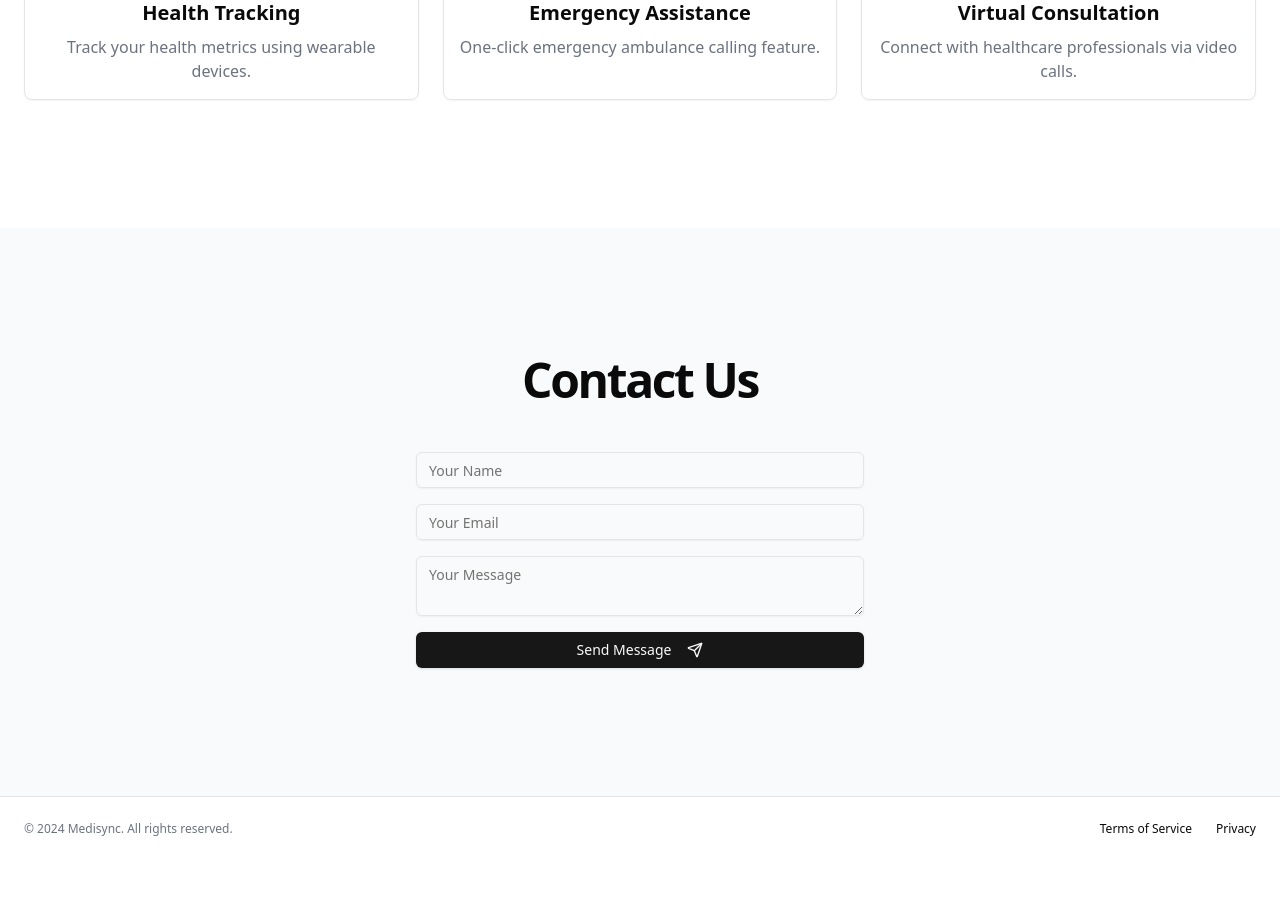
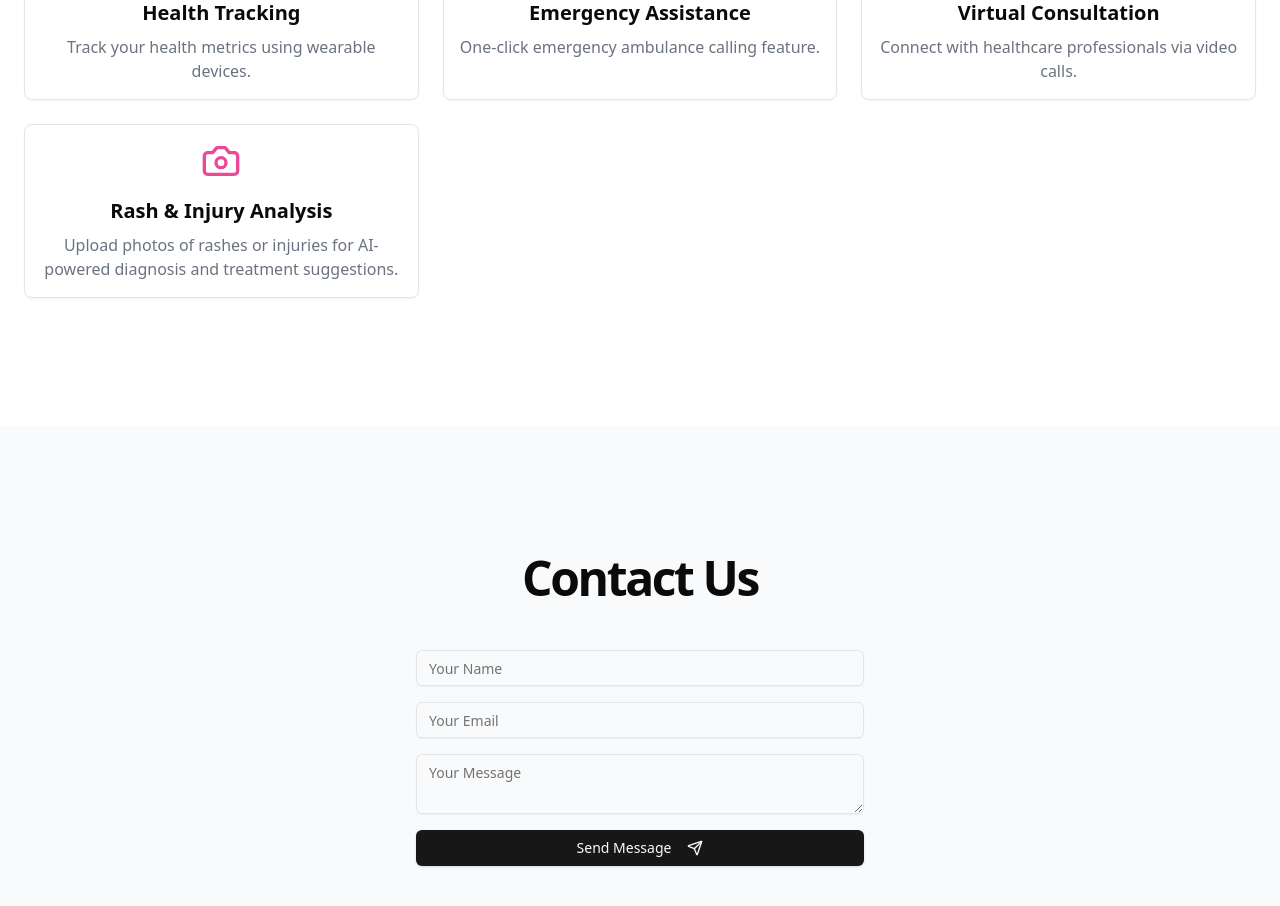
Before and after one commit to Sashaktsaxena/Medisync, a Next.js app in the folder frontend/: page / in a window 1280 px wide. Shown: the part 1200-2106 px from the top of the page. Before the commit the page ends 2061 px from the top, so only its background shows below. Built offline with nearby package versions, Linux system fonts and the light colour scheme.

Commit message:
feature added

```diff
--- a/frontend/src/app/page.tsx
+++ b/frontend/src/app/page.tsx
@@ -1,15 +1,16 @@
-'use client';
+"use client"
+
 import { Button } from "@/components/ui/button"
 import { Input } from "@/components/ui/input"
 import { Textarea } from "@/components/ui/textarea"
-import Navbar from "@/components/ui/Navbar";
-import { FileText, MessageSquare, Stethoscope, Watch, Phone, Video, Send } from "lucide-react"
+import Navbar from "@/components/ui/Navbar"
+import { FileText, MessageSquare, Stethoscope, Watch, Phone, Video, Send, Camera } from "lucide-react"
 import Link from "next/link"
+
 export default function Home() {
   return (
-    <div>
-
-    <Navbar/>
+    <div className="flex flex-col min-h-screen">
+      <Navbar />
       <main className="flex-1">
         <section className="w-full py-12 md:py-24 lg:py-32 xl:py-48 bg-blue-50">
           <div className="container px-4 md:px-6">
@@ -63,6 +64,11 @@ export default function Home() {
                 title="Virtual Consultation"
                 description="Connect with healthcare professionals via video calls."
               />
+              <FeatureCard
+                icon={<Camera className="h-10 w-10 mb-4 text-pink-500" />}
+                title="Rash & Injury Analysis"
+                description="Upload photos of rashes or injuries for AI-powered diagnosis and treatment suggestions."
+              />
             </div>
           </div>
         </section>
@@ -92,10 +98,10 @@ export default function Home() {
           </Link>
         </nav>
       </footer>
+    </div>
+  )
+}
 
-      </div>
-  );
-}
 function FeatureCard({ icon, title, description }) {
   return (
     <div className="flex flex-col items-center text-center p-4 border rounded-lg shadow-sm hover:shadow-md transition-shadow">
```
